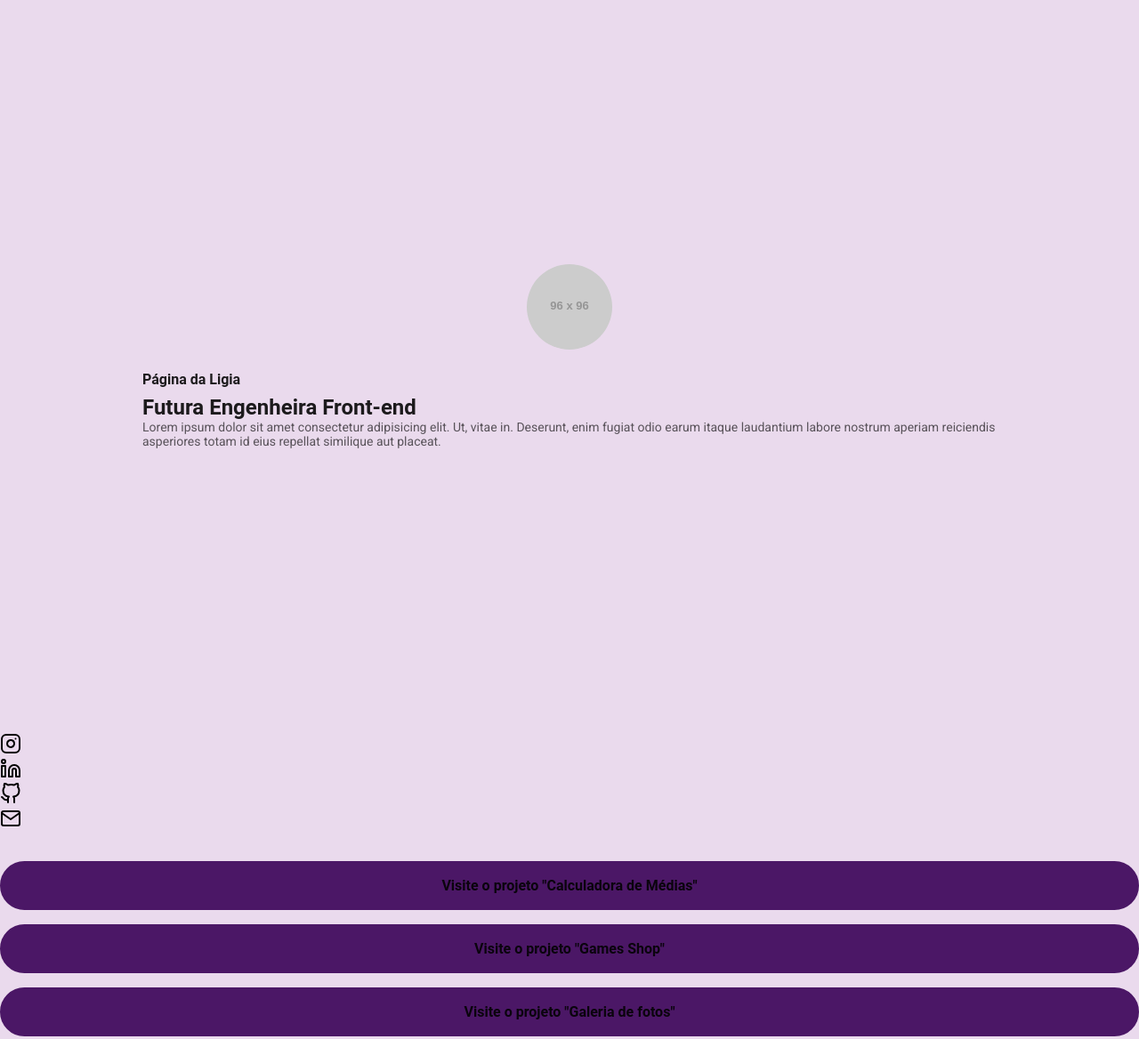
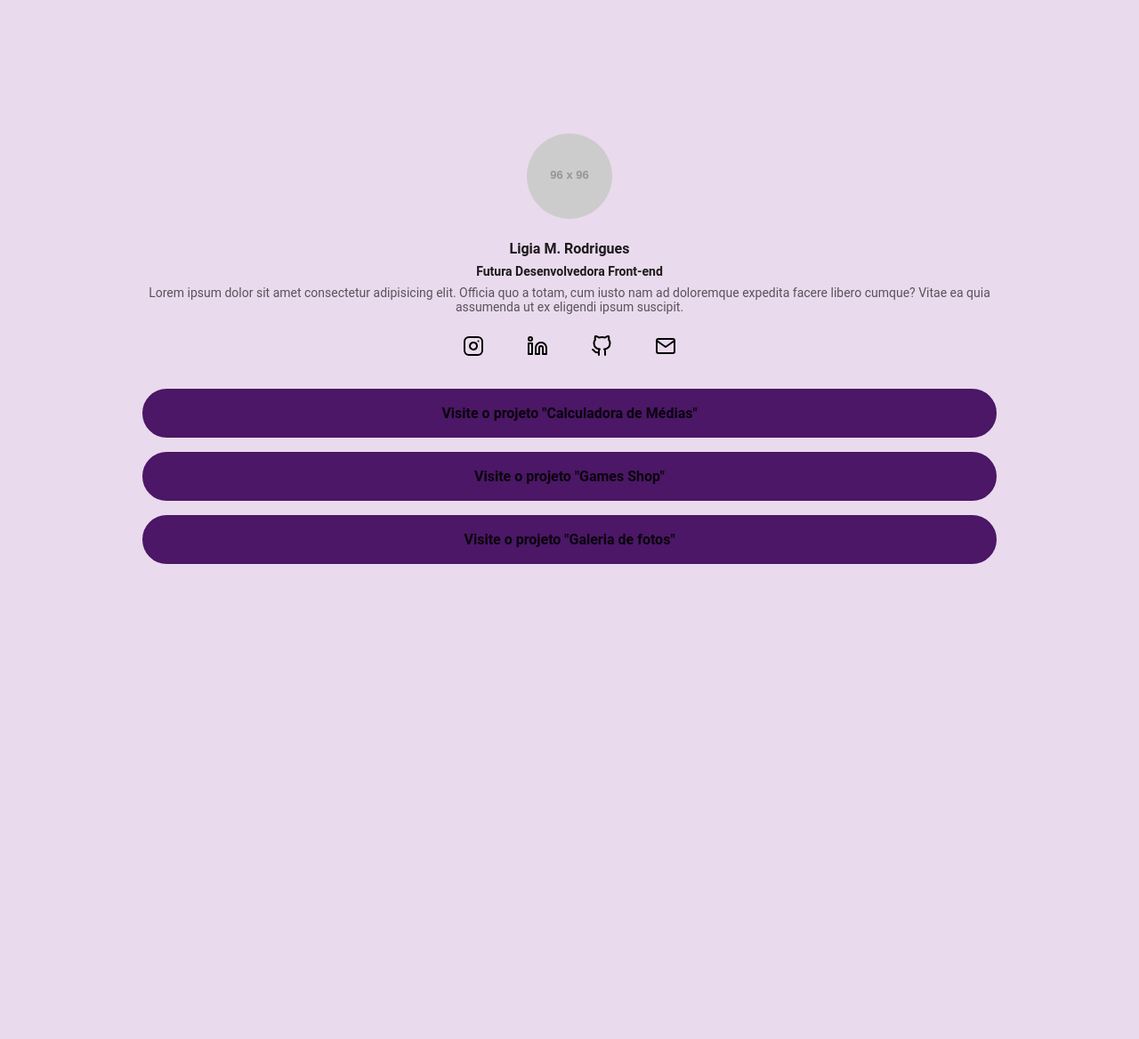
Before and after one commit to LigiaMayer/Less_Pratica, a website: page index.html in a window 1280 px wide. Shown: the whole page at 89% size. After the commit the page ends 800 px from the top, so only its background shows below. Drawn offline with Linux system fonts and the light colour scheme; placeholder pictures from the web are drawn by us; a web font is replaced by a local one.

Commit message:
Update index.html

```diff
--- a/index.html
+++ b/index.html
@@ -2,40 +2,51 @@
 <html lang="pt-br">
 <head>
     <meta charset="UTF-8">
+    <meta http-equiv="X-UA-Compatible" content="IE=edge">
     <meta name="viewport" content="width=device-width, initial-scale=1.0">
-    <title>Pagina da Ligia</title>
+    <title>Projeto de Ligia  </title>
     <link rel="stylesheet" href="build/styles/main.css">
-    <link rel="preconnect" href="https://fonts.googleapis.com">
-    <link rel="preconnect" href="https://fonts.gstatic.com" crossorigin>
-    <link href="https://fonts.googleapis.com/css2?family=Roboto&display=swap" rel="stylesheet">
 </head>
 <body>
-    <header>
     <div class="container">
-        <img class="profile-avatar" src="https://via.placeholder.com/96x96"/>
-        <h1 class="profile-bio-name">Página da Ligia </h1>
-    <h2 class="profile-bio-sutitle">Futura Engenheira Front-end</h2>
-    <p class="profile-bio-description">Lorem ipsum dolor sit amet consectetur adipisicing elit. Ut, vitae in. Deserunt, enim fugiat odio earum itaque laudantium labore nostrum aperiam reiciendis asperiores totam id eius repellat similique aut placeat.</p>
-    </div>
-</header>
-    <nav>
-        <lu class="Social-links">
-            <li><a href="">
+        <header>  <!--header : início-->
+            <img class="profile-avatar" src="https://via.placeholder.com/96x96" alt="">
+            <div class="profile-bio">
+                <h1 class="profile-bio-name">Ligia M. Rodrigues </h1>
+                <h2 class="profile-bio-subtitle">Futura Desenvolvedora Front-end</h2>
+                <p class="profile-bio-description">Lorem ipsum dolor sit amet consectetur adipisicing elit. Officia quo a totam, cum iusto nam ad doloremque expedita facere libero cumque? Vitae ea quia assumenda ut ex eligendi ipsum suscipit.</p>
+            </div>
+        </header>
+        <!--Header :Fim -->
 
-                <img src="src/images/instagram.svg" alt="Logo do instagram">
-            </a></li>
-            <li><a href="">
 
-                <img src="src/images/linkedin.svg" alt="Logo do Linkedin"></a></li>
-            <li><a href="">
+        <nav>
+            <ul class="social-links">
+                <li>
+                    <a href="">
+                    <img src="src/images/instagram.svg" alt="Logo do Instagram">
+                    </a>
+                </li>
+                <li>
+                    <a href="">
+                        <img src="src/images/linkedin.svg" alt="Logo do Linkedin">
+                    </a>
+                </li>
+                <li>
+                    <a href="">
+                        <img src="src/images/github.svg" alt="Logo do Github">
+                    </a>
+                </li>
+                <li>
+                    <a href="">
+                        <img src="src/images/mail.svg" alt="Logo do Email">
+                    </a>
+                </li>
+            </ul>
+        </nav>
 
-                <img src="src/images/github.svg" alt="Logo do github"></a></li>
-            <li><a href="">
 
-                <img src="src/images/mail.svg" alt="Logo do email"></a></li>
-        </lu>
-    </nav>
-    <nav>
+        <nav>
             <ul class="projects-list">
                 <li class="projects-list-item">
                     <a href="#" target="_blank">
@@ -55,5 +66,6 @@
 
             </ul>
         </nav>
+    </div>
 </body>
 </html>
```
